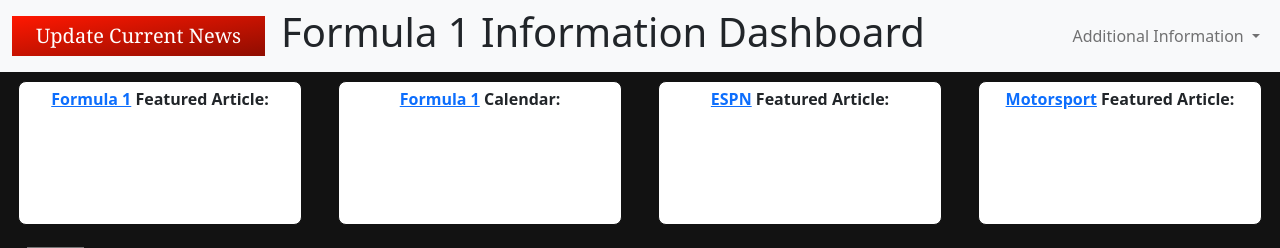
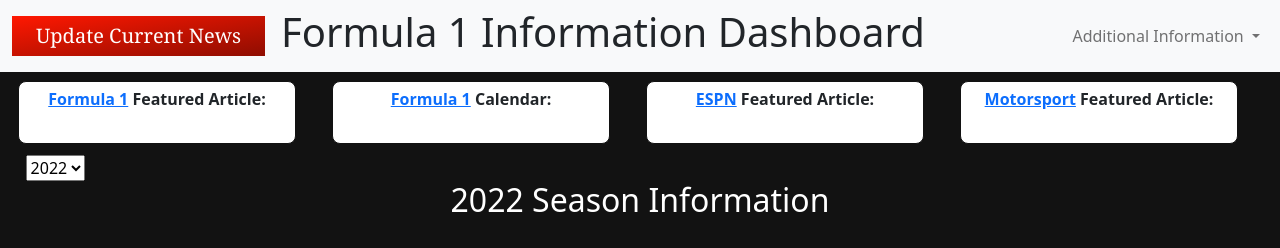
Before and after one commit to halabi93/Formula1-Dashboard, a Flask app: page / in a window 1280 px wide. Shown: the top 248 px of the page. Run offline with Flask 2, Linux system fonts and the light colour scheme; data that the repository does not hold is empty; some libraries are stand-ins or nearby versions.

Commit message:
fixed sizing issues

```diff
--- a/static/css/style.css
+++ b/static/css/style.css
@@ -103,10 +103,16 @@
   background-color:#121212;
 }
 
+#table{
+  display: table;
+  display: flex;
+  width: 100%;
+}
+
 #news{
   background-color: white;
   border: 1px solid #121212;
-  min-height: 9rem;
+  height: 100%;
   padding: 5px;
   margin: 2%;
   font-weight: 800;
@@ -120,3 +126,9 @@
 #p-circuits{
   border-bottom: 1px solid #121212;
 }
+
+#speed_bar,
+#pit_bar,
+#lap_bar{
+  text-align: center;
+}
--- a/static/js/app.js
+++ b/static/js/app.js
@@ -185,7 +185,7 @@
 
     let barConfig = {responsive: true}
 
-    Plotly.newPlot("standings_bar", barChart, barLayout);
+    Plotly.newPlot("standings_bar", barChart, barLayout, barConfig);
   })
 };
 
--- a/static/js/logic.js
+++ b/static/js/logic.js
@@ -40,7 +40,7 @@
 // Create the map the shows at page start-up
 let myMap = L.map("map", {
   center: [
-    25, 0
+    15, 0
   ],
   zoom: 1.5,
   scrollWheelZoom: false,
@@ -85,7 +85,7 @@
             fillOpacity: 1,
             color: "white",
             fillColor: marker_color,
-            radius: 6
+            radius: 6.5
           }).bindPopup(`<h6>${circuit.circuitName}:<h6>${circuit.Location.locality}, ${circuit.Location.country}`)
         )};
     };
--- a/templates/index.html
+++ b/templates/index.html
@@ -52,7 +52,7 @@
     <!-- Our rows function in containers (grid created). -->
         <div class="container-fluid" id="currentNews">
             <!--Normally these medium columns go full wide on small screen sizes-->
-            <div class="row">
+            <div class="row" id="table">
             <div class="col-md-3">
                 <div class="box" id ="news">
                     <p class = "text-center"><a href = "https://www.formula1.com/">Formula 1</a> Featured Article:</p>
```
